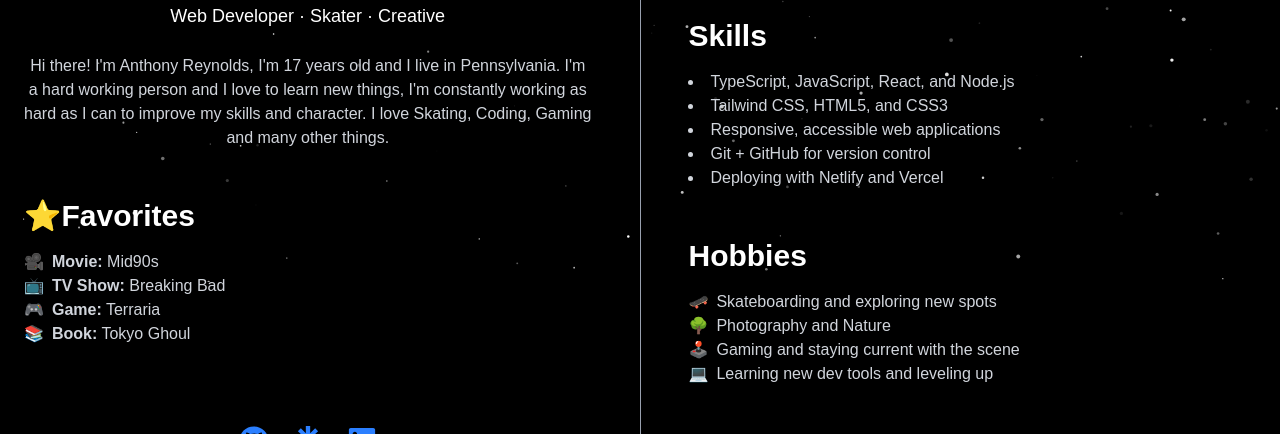
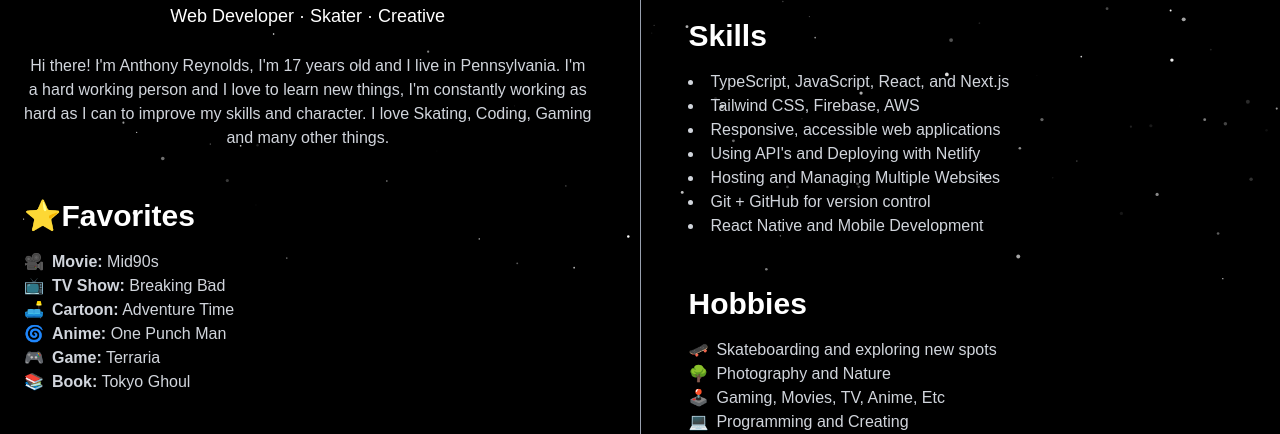
Before and after one commit to sloorjuice/PortfolioSite, a Next.js app: page /About in a window 1280 px wide. Shown: the part 518-952 px from the top of the page. Built offline with nearby package versions, Linux system fonts and the light colour scheme.

Commit message:
Updated about me

```diff
--- a/src/app/About/page.tsx
+++ b/src/app/About/page.tsx
@@ -84,6 +84,8 @@ export default function AboutPage() {
             <ul className="list-inside text-gray-300">
               <li>🎥&ensp;<span className="font-bold">Movie:</span> Mid90s</li>
               <li>📺&ensp;<span className="font-bold">TV Show:</span> Breaking Bad</li>
+              <li>🛋️&ensp;<span className="font-bold">Cartoon:</span> Adventure Time</li>
+              <li>🌀&ensp;<span className="font-bold">Anime:</span> One Punch Man</li>
               <li>🎮&ensp;<span className="font-bold">Game:</span> Terraria</li>
               <li>📚&ensp;<span className="font-bold">Book:</span> Tokyo Ghoul</li>
             </ul>
@@ -154,11 +156,13 @@ export default function AboutPage() {
         <section className="mt-12 w-full max-w-4xl">
           <h2 className="text-3xl font-bold mb-4">Skills</h2>
           <ul className="list-disc list-inside text-gray-300">
-            <li>TypeScript, JavaScript, React, and Node.js</li>
-            <li>Tailwind CSS, HTML5, and CSS3</li>
+            <li>TypeScript, JavaScript, React, and Next.js</li>
+            <li>Tailwind CSS, Firebase, AWS</li>
             <li>Responsive, accessible web applications</li>
+            <li>Using API's and Deploying with Netlify</li>
+            <li>Hosting and Managing Multiple Websites</li>
             <li>Git + GitHub for version control</li>
-            <li>Deploying with Netlify and Vercel</li>
+            <li>React Native and Mobile Development</li>
           </ul>
         </section>
 
@@ -168,8 +172,9 @@ export default function AboutPage() {
           <ul className="list-inside text-gray-300">
             <li>🛹&ensp;Skateboarding and exploring new spots</li>
             <li>🌳&ensp;Photography and Nature</li>
-            <li>🕹️&ensp;Gaming and staying current with the scene</li>
-            <li>💻&ensp;Learning new dev tools and leveling up</li>
+            <li>🕹️&ensp;Gaming, Movies, TV, Anime, Etc</li>
+            <li>💻&ensp;Programming and Creating </li>
+            <li>🖊️&ensp;Drawing, Coloring, Writing and Art</li>
           </ul>
         </section>
       </div>
```
